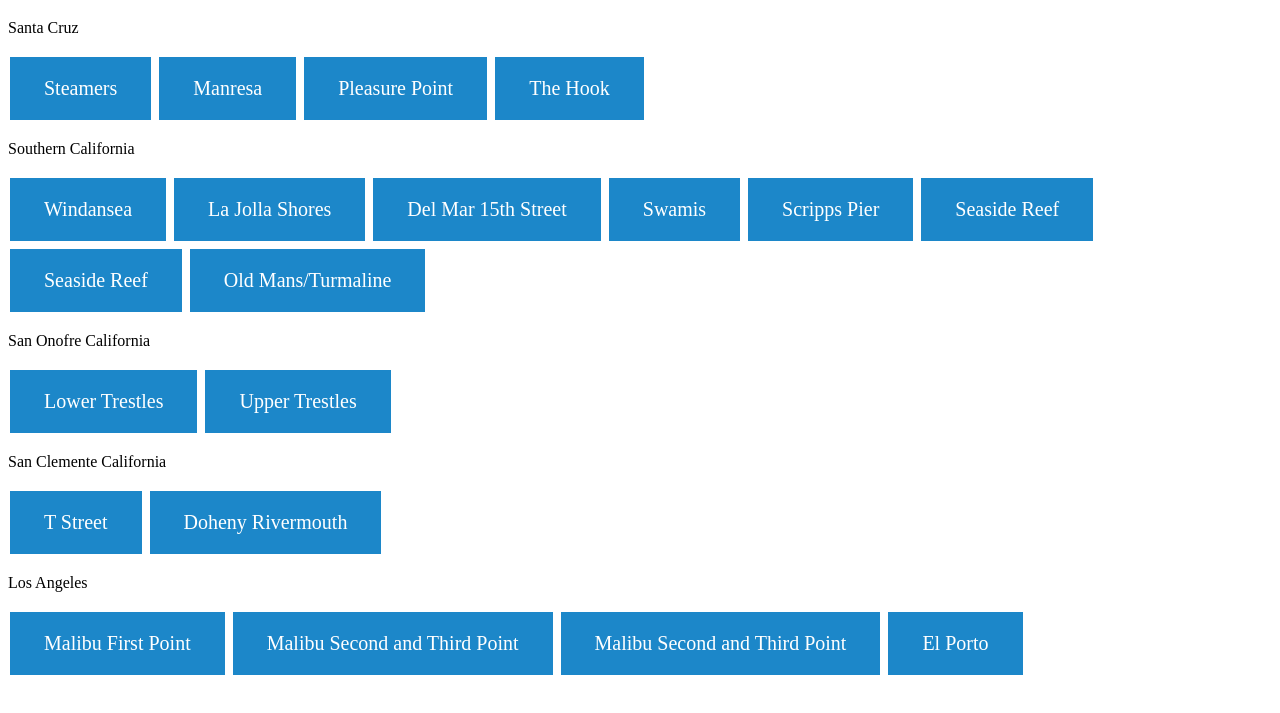
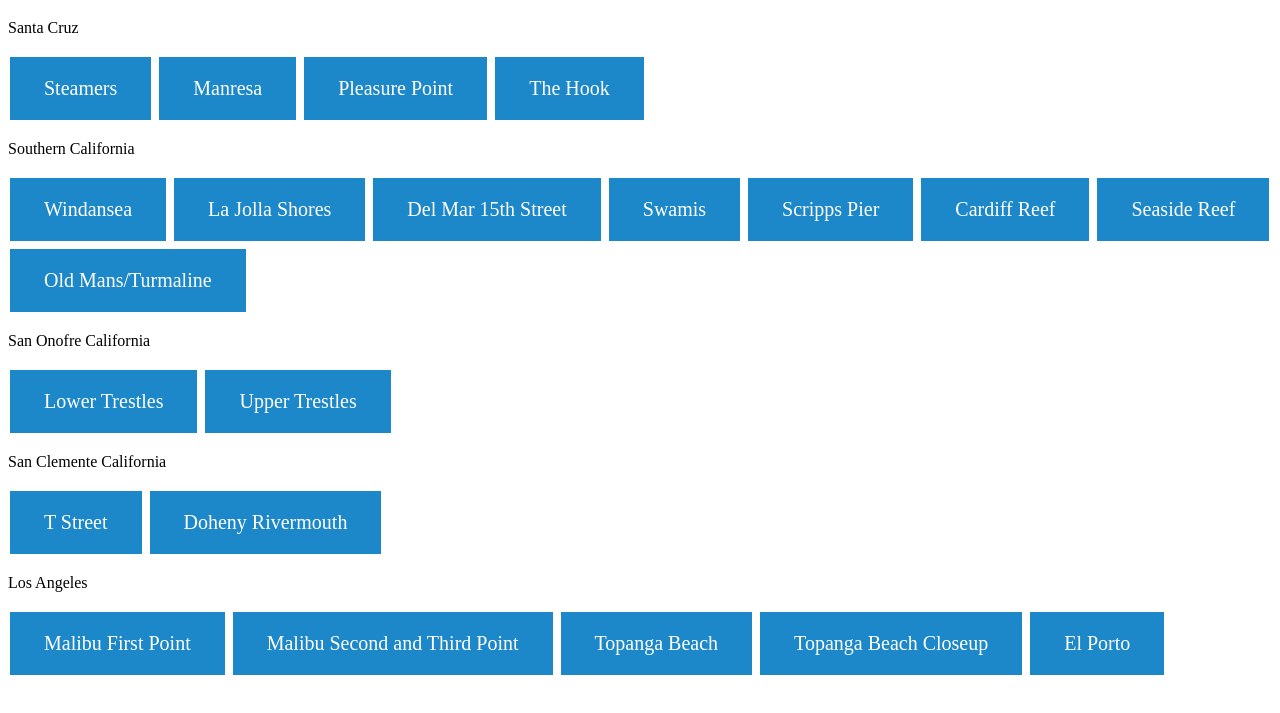
Before and after one commit to Benicero/SurfData, a plain HTML site: page index.html in a window 1280 px wide. Shown: the part 61-774 px from the top of the page. Drawn offline with Linux system fonts and the light colour scheme.

Commit message:
Update index.html

```diff
--- a/index.html
+++ b/index.html
@@ -47,7 +47,7 @@
     <a href="https://cams.cdn-surfline.com/cdn-wc/wc-delmar15th/playlist.m3u8" class="button">Del Mar 15th Street</a>
     <a href="https://cams.cdn-surfline.com/cdn-wc/wc-swamis/playlist.m3u8" class="button">Swamis</a>
     <a href="https://cams.cdn-surfline.com/cdn-wc/wc-scripps/playlist.m3u8" class="button">Scripps Pier</a>
-    <a href="https://cams.cdn-surfline.com/cdn-wc/wc-cardiffreef/playlist.m3u8" class="button">Seaside Reef</a>
+    <a href="https://cams.cdn-surfline.com/cdn-wc/wc-cardiffov/playlist.m3u8" class="button">Cardiff Reef</a>
     <a href="https://cams.cdn-surfline.com/cdn-wc/wc-seasidereef/playlist.m3u8" class="button">Seaside Reef</a>
     <a href="https://cams.cdn-surfline.com/cdn-wc/wc-tourmaline/playlist.m3u8" class="button">Old Mans/Turmaline</a>
 
@@ -66,7 +66,8 @@
     </p>
     <a href="https://cams.cdn-surfline.com/cdn-wc/wc-malibufirstpt/playlist.m3u8" class="button">Malibu First Point</a>
     <a href="https://cams.cdn-surfline.com/cdn-wc/wc-malibu/playlist.m3u8" class="button">Malibu Second and Third Point</a>
-    <a href="https://cams.cdn-surfline.com/cdn-wc/wc-topangabeach/playlist.m3u8" class="button">Malibu Second and Third Point</a>
+    <a href="https://cams.cdn-surfline.com/cdn-wc/wc-topangabeach/playlist.m3u8" class="button">Topanga Beach</a>
+    <a href="https://cams.cdn-surfline.com/cdn-wc/wc-topangaclose/playlist.m3u8" class="button">Topanga Beach Closeup</a>
     <a href="https://cams.cdn-surfline.com/cdn-wc/wc-elporto/playlist.m3u8" class="button">El Porto</a>
 </body>
 
```
